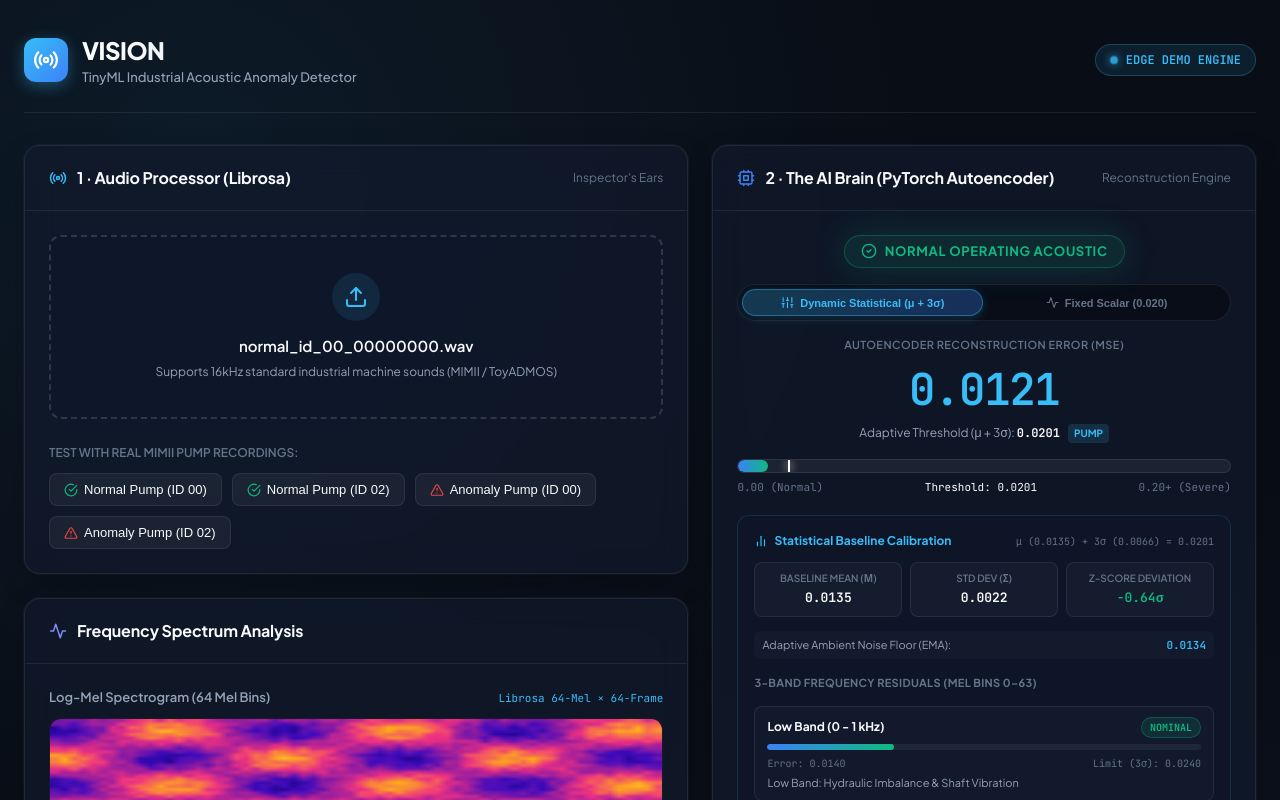
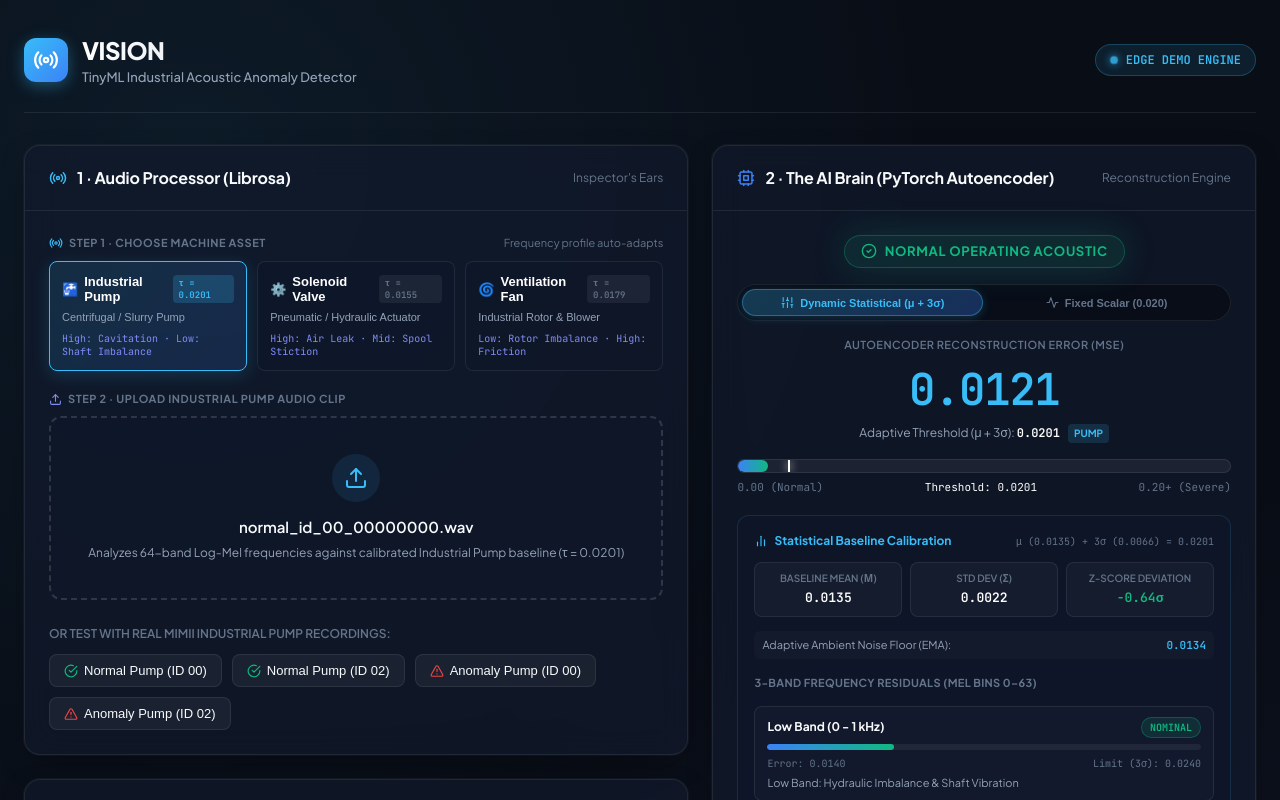
Before and after one commit to Hunter-of-pros/vision, a React (Vite) app in the folder frontend/: page / in a window 1280 px wide. Shown: the top 800 px of the page. Built offline with nearby package versions, Linux system fonts and the light colour scheme; no server answers; the HTML template or start-up script is replaced by a standard one.

Commit message:
feat: add interactive machine asset selector and frequency-based anomaly detection

```diff
--- a/frontend/src/App.jsx
+++ b/frontend/src/App.jsx
@@ -7,6 +7,7 @@ import MetricsCard from './components/MetricsCard';
 import { analyzeAudioFile, analyzePreset, fetchModelProfile, checkBackendHealth } from './services/api';
 
 export default function App() {
+  const [selectedMachine, setSelectedMachine] = useState('pump');
   const [selectedFile, setSelectedFile] = useState(null);
   const [isAnalyzing, setIsAnalyzing] = useState(false);
   const [analysisResult, setAnalysisResult] = useState(null);
@@ -21,8 +22,8 @@ export default function App() {
       const profile = await fetchModelProfile();
       setProfileData(profile);
 
-      // Trigger an initial normal demonstration analysis with real fan recording
-      handleSampleSelect('normal_id_00_00000000.wav', false);
+      // Trigger an initial demonstration analysis with calibrated pump recording
+      handleSampleSelect('normal_id_00_00000000.wav', false, 'pump');
     }
     init();
   }, []);
@@ -31,7 +32,7 @@ export default function App() {
     setSelectedFile(file);
     setIsAnalyzing(true);
     try {
-      const result = await analyzeAudioFile(file, false);
+      const result = await analyzeAudioFile(file, false, selectedMachine);
       setAnalysisResult(result);
     } catch (err) {
       console.error(err);
@@ -40,17 +41,23 @@ export default function App() {
     }
   };
 
-  const handleSampleSelect = async (sampleName, isAnomaly) => {
+  const handleSampleSelect = async (sampleName, isAnomaly, machineOverride) => {
+    const machine = machineOverride || selectedMachine;
     setSelectedFile({ name: sampleName });
     setIsAnalyzing(true);
     try {
-      const result = await analyzePreset(sampleName, isAnomaly);
+      const result = await analyzePreset(sampleName, isAnomaly, machine);
       setAnalysisResult(result);
     } catch (err) {
       console.error(err);
     } finally {
       setIsAnalyzing(false);
     }
+  };
+
+  const handleMachineChange = (machineId) => {
+    setSelectedMachine(machineId);
+    handleSampleSelect('normal_id_00_00000000.wav', false, machineId);
   };
 
   return (
@@ -90,6 +97,8 @@ export default function App() {
             </div>
             <div className="card-body">
               <AudioUploader
+                selectedMachine={selectedMachine}
+                onMachineChange={handleMachineChange}
                 onFileSelected={handleFileSelect}
                 onSampleSelected={handleSampleSelect}
                 isAnalyzing={isAnalyzing}
--- a/frontend/src/components/AudioUploader.jsx
+++ b/frontend/src/components/AudioUploader.jsx
@@ -1,9 +1,63 @@
 import React, { useState, useRef } from 'react';
-import { Upload, Music, AlertTriangle, CheckCircle, FileAudio } from 'lucide-react';
+import { Upload, AlertTriangle, CheckCircle, Cpu, Radio } from 'lucide-react';
 
-export default function AudioUploader({ onFileSelected, onSampleSelected, isAnalyzing, selectedFileName }) {
+const MACHINE_OPTIONS = [
+  {
+    id: 'pump',
+    name: 'Industrial Pump',
+    icon: '🚰',
+    subtitle: 'Centrifugal / Slurry Pump',
+    freqFocus: 'High: Cavitation · Low: Shaft Imbalance',
+    thresholdText: 'τ = 0.0201',
+    samples: [
+      { label: 'Normal Pump (ID 00)', file: 'normal_id_00_00000000.wav', isAnomaly: false },
+      { label: 'Normal Pump (ID 02)', file: 'normal_id_02_00000000.wav', isAnomaly: false },
+      { label: 'Anomaly Pump (ID 00)', file: 'anomaly_id_00_00000000.wav', isAnomaly: true },
+      { label: 'Anomaly Pump (ID 02)', file: 'anomaly_id_02_00000000.wav', isAnomaly: true },
+    ],
+  },
+  {
+    id: 'valve',
+    name: 'Solenoid Valve',
+    icon: '⚙️',
+    subtitle: 'Pneumatic / Hydraulic Actuator',
+    freqFocus: 'High: Air Leak · Mid: Spool Stiction',
+    thresholdText: 'τ = 0.0155',
+    samples: [
+      { label: 'Normal Valve (ID 00)', file: 'normal_id_00_00000000.wav', isAnomaly: false },
+      { label: 'Normal Valve (ID 02)', file: 'normal_id_02_00000000.wav', isAnomaly: false },
+      { label: 'Anomaly Valve (ID 00)', file: 'anomaly_id_00_00000000.wav', isAnomaly: true },
+      { label: 'Anomaly Valve (ID 02)', file: 'anomaly_id_02_00000000.wav', isAnomaly: true },
+    ],
+  },
+  {
+    id: 'fan',
+    name: 'Ventilation Fan',
+    icon: '🌀',
+    subtitle: 'Industrial Rotor & Blower',
+    freqFocus: 'Low: Rotor Imbalance · High: Friction',
+    thresholdText: 'τ = 0.0179',
+    samples: [
+      { label: 'Normal Fan (ID 00)', file: 'normal_id_00_00000000.wav', isAnomaly: false },
+      { label: 'Normal Fan (ID 02)', file: 'normal_id_02_00000000.wav', isAnomaly: false },
+      { label: 'Anomaly Fan (ID 00)', file: 'anomaly_id_00_00000000.wav', isAnomaly: true },
+      { label: 'Anomaly Fan (ID 02)', file: 'anomaly_id_02_00000000.wav', isAnomaly: true },
+    ],
+  },
+];
+
+export default function AudioUploader({
+  onFileSelected,
+  onSampleSelected,
+  selectedMachine = 'pump',
+  onMachineChange,
+  isAnalyzing,
+  selectedFileName,
+}) {
   const [isDragging, setIsDragging] = useState(false);
   const fileInputRef = useRef(null);
+
+  const activeMachine = MACHINE_OPTIONS.find((m) => m.id === selectedMachine) || MACHINE_OPTIONS[0];
 
   const handleDragOver = (e) => {
     e.preventDefault();
@@ -32,6 +86,49 @@ export default function AudioUploader({ onFileSelected, onSampleSelected, isAnal
 
   return (
     <div>
+      {/* Step 1: Machine Selector */}
+      <div className="machine-selector-section">
+        <div className="machine-selector-header">
+          <span className="machine-selector-title">
+            <Radio size={14} color="var(--accent-cyan)" />
+            Step 1 · Choose Machine Asset
+          </span>
+          <span style={{ fontSize: '11px', color: 'var(--text-muted)' }}>
+            Frequency profile auto-adapts
+          </span>
+        </div>
+
+        <div className="machine-cards-grid">
+          {MACHINE_OPTIONS.map((m) => {
+            const isSelected = m.id === selectedMachine;
+            return (
+              <button
+                key={m.id}
+                type="button"
+                className={`machine-select-card ${isSelected ? 'active' : ''}`}
+                onClick={() => onMachineChange && onMachineChange(m.id)}
+              >
+                <div className="machine-card-top">
+                  <span className="machine-card-name">
+                    <span>{m.icon}</span> {m.name}
+                  </span>
+                  <span className="machine-card-badge">{m.thresholdText}</span>
+                </div>
+                <div className="machine-card-sub">{m.subtitle}</div>
+                <div className="machine-card-freq">{m.freqFocus}</div>
+              </button>
+            );
+          })}
+        </div>
+      </div>
+
+      {/* Step 2: Upload Option */}
+      <div style={{ marginBottom: '16px' }}>
+        <div style={{ fontSize: '11px', fontWeight: 700, color: 'var(--text-muted)', textTransform: 'uppercase', letterSpacing: '0.05em', marginBottom: '8px', display: 'flex', alignItems: 'center', gap: '6px' }}>
+          <Upload size={13} color="var(--accent-purple)" />
+          Step 2 · Upload {activeMachine.name} Audio Clip
+        </div>
+
         <div
           className={`dropzone ${isDragging ? 'active' : ''}`}
           onDragOver={handleDragOver}
@@ -50,50 +147,36 @@ export default function AudioUploader({ onFileSelected, onSampleSelected, isAnal
             <Upload size={24} />
           </div>
           <h4 style={{ fontSize: '15px', fontWeight: 600, marginBottom: '6px' }}>
-          {selectedFileName ? selectedFileName : 'Drop factory audio clip (.wav) here'}
+            {selectedFileName ? selectedFileName : `Drop ${activeMachine.name} audio clip (.wav) here`}
           </h4>
           <p style={{ fontSize: '12px', color: 'var(--text-secondary)' }}>
-          Supports 16kHz standard industrial machine sounds (MIMII / ToyADMOS)
+            Analyzes 64-band Log-Mel frequencies against calibrated {activeMachine.name} baseline ({activeMachine.thresholdText})
           </p>
         </div>
+      </div>
 
+      {/* Preset Real Factory Samples for Chosen Machine */}
       <div className="sample-selector">
         <span style={{ fontSize: '12px', fontWeight: 600, color: 'var(--text-muted)', textTransform: 'uppercase' }}>
-          Test with real MIMII Pump recordings:
+          Or test with real MIMII {activeMachine.name} recordings:
         </span>
         <div className="sample-buttons">
+          {activeMachine.samples.map((s, idx) => (
             <button
+              key={idx}
               type="button"
               className="btn-sample"
               disabled={isAnalyzing}
-            onClick={() => onSampleSelected('normal_id_00_00000000.wav', false)}
+              onClick={() => onSampleSelected(s.file, s.isAnomaly, activeMachine.id)}
             >
-            <CheckCircle size={14} color="var(--success)" /> Normal Pump (ID 00)
+              {s.isAnomaly ? (
+                <AlertTriangle size={14} color="var(--danger)" />
+              ) : (
+                <CheckCircle size={14} color="var(--success)" />
+              )}
+              {s.label}
             </button>
-          <button
-            type="button"
-            className="btn-sample"
-            disabled={isAnalyzing}
-            onClick={() => onSampleSelected('normal_id_02_00000000.wav', false)}
-          >
-            <CheckCircle size={14} color="var(--success)" /> Normal Pump (ID 02)
-          </button>
-          <button
-            type="button"
-            className="btn-sample"
-            disabled={isAnalyzing}
-            onClick={() => onSampleSelected('anomaly_id_00_00000000.wav', true)}
-          >
-            <AlertTriangle size={14} color="var(--danger)" /> Anomaly Pump (ID 00)
-          </button>
-          <button
-            type="button"
-            className="btn-sample"
-            disabled={isAnalyzing}
-            onClick={() => onSampleSelected('anomaly_id_02_00000000.wav', true)}
-          >
-            <AlertTriangle size={14} color="var(--danger)" /> Anomaly Pump (ID 02)
-          </button>
+          ))}
         </div>
       </div>
     </div>
--- a/frontend/src/index.css
+++ b/frontend/src/index.css
@@ -543,3 +543,107 @@ body {
   border: 1px solid rgba(16, 185, 129, 0.25);
   color: #a7f3d0;
 }
+
+/* Machine Selector Cards */
+.machine-selector-section {
+  margin-bottom: 20px;
+}
+
+.machine-selector-header {
+  display: flex;
+  justify-content: space-between;
+  align-items: center;
+  margin-bottom: 10px;
+}
+
+.machine-selector-title {
+  font-size: 11px;
+  font-weight: 700;
+  color: var(--text-muted);
+  text-transform: uppercase;
+  letter-spacing: 0.05em;
+  display: flex;
+  align-items: center;
+  gap: 6px;
+}
+
+.machine-cards-grid {
+  display: grid;
+  grid-template-columns: repeat(3, 1fr);
+  gap: 10px;
+}
+
+@media (max-width: 640px) {
+  .machine-cards-grid {
+    grid-template-columns: 1fr;
+  }
+}
+
+.machine-select-card {
+  background: rgba(15, 23, 42, 0.5);
+  border: 1px solid var(--border-color);
+  border-radius: var(--radius-sm);
+  padding: 12px;
+  text-align: left;
+  cursor: pointer;
+  transition: all 0.2s cubic-bezier(0.4, 0, 0.2, 1);
+  position: relative;
+  display: flex;
+  flex-direction: column;
+  gap: 6px;
+}
+
+.machine-select-card:hover {
+  background: rgba(30, 41, 59, 0.6);
+  border-color: rgba(56, 189, 248, 0.3);
+  transform: translateY(-1px);
+}
+
+.machine-select-card.active {
+  background: linear-gradient(135deg, rgba(56, 189, 248, 0.12), rgba(59, 130, 246, 0.16));
+  border: 1.5px solid var(--accent-cyan);
+  box-shadow: 0 4px 18px rgba(56, 189, 248, 0.18);
+}
+
+.machine-card-top {
+  display: flex;
+  justify-content: space-between;
+  align-items: center;
+}
+
+.machine-card-name {
+  font-size: 13px;
+  font-weight: 700;
+  color: #fff;
+  display: flex;
+  align-items: center;
+  gap: 6px;
+}
+
+.machine-card-badge {
+  font-size: 9px;
+  font-family: var(--font-mono);
+  font-weight: 700;
+  padding: 2px 6px;
+  border-radius: 4px;
+  background: rgba(255, 255, 255, 0.06);
+  color: var(--text-muted);
+}
+
+.machine-select-card.active .machine-card-badge {
+  background: rgba(56, 189, 248, 0.2);
+  color: var(--accent-cyan);
+}
+
+.machine-card-sub {
+  font-size: 11px;
+  color: var(--text-secondary);
+  line-height: 1.3;
+}
+
+.machine-card-freq {
+  font-size: 10px;
+  color: var(--accent-purple);
+  font-family: var(--font-mono);
+  margin-top: 2px;
+}
```
Also changed, not shown: frontend/src/services/api.js (+10 -8 lines), 2 other files (tests, documents, lock files or other folders). Lines whose indentation alone changed are shown as unchanged.
